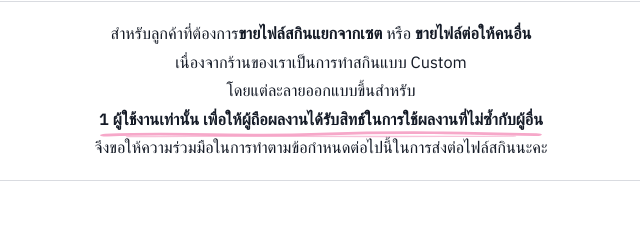
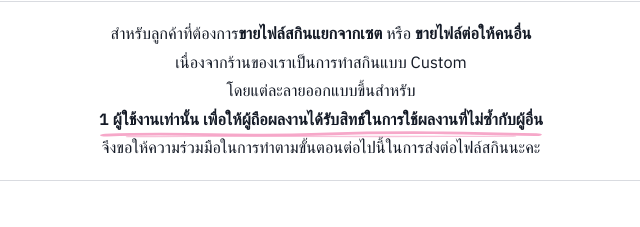
Before and after one commit to fah618/Mipple-Shop, a plain HTML site: page pages/resale/index.html in a window 1280 px wide. Shown: the part 204-431 px from the top of the page, 319-959 px from the left. Drawn offline with Linux system fonts and the light colour scheme; a web font is replaced by a local one.

Commit message:
resale edit2

```diff
--- a/pages/resale/index.html
+++ b/pages/resale/index.html
@@ -24,7 +24,7 @@
 
 <div>
 <div class="hc-h"><p>สำหรับลูกค้าที่ต้องการ<strong>ขายไฟล์สกินแยกจากเซต</strong> หรือ<strong> ขายไฟล์ต่อให้คนอื่น</strong> <br>เนื่องจากร้านของเราเป็นการทำสกินแบบ Custom</p>
-<p class="gr">โดยแต่ละลายออกแบบขึ้นสำหรับ<br> <strong class="ul">1 ผู้ใช้งานเท่านั้น เพื่อให้ผู้ถือผลงานได้รับสิทธ์ในการใช้ผลงานที่ไม่ซ้ำกับผู้อื่น</strong> <br>จึงขอให้ความร่วมมือในการทำตามข้อกำหนดต่อไปนี้ในการส่งต่อไฟล์สกินนะคะ</p></div></div>
+<p class="gr">โดยแต่ละลายออกแบบขึ้นสำหรับ<br> <strong class="ul">1 ผู้ใช้งานเท่านั้น เพื่อให้ผู้ถือผลงานได้รับสิทธ์ในการใช้ผลงานที่ไม่ซ้ำกับผู้อื่น</strong> <br>จึงขอให้ความร่วมมือในการทำตามขั้นตอนต่อไปนี้ในการส่งต่อไฟล์สกินนะคะ</p></div></div>
 
 <div><h4>ขั้นตอนการขายไฟล์สกิน</h4>
 <div class="hc hn"><b>1</b><div><strong class="t">ส่งเงื่อนไขการขายสกินให้ผู้ที่ซื้อต่อ</strong>
```
